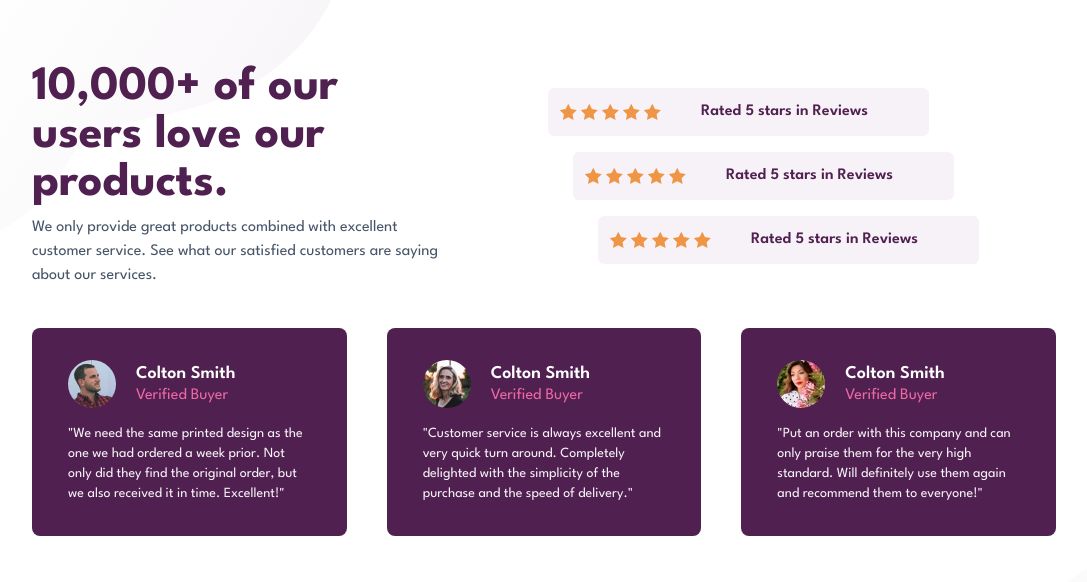
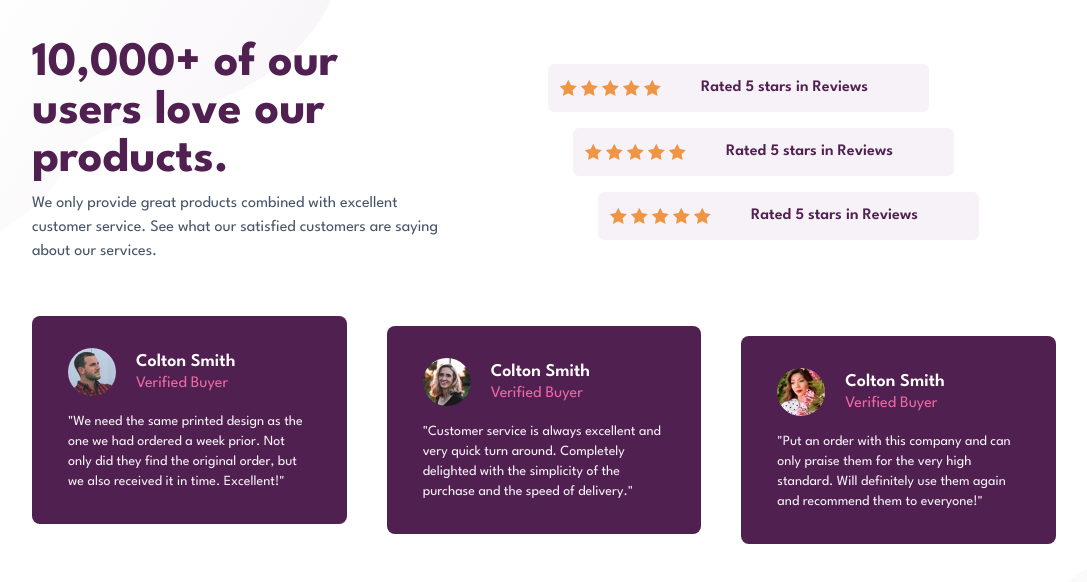
Before and after one commit to thedevangvishnu/mastering-react, a React (Create React App) app in the folder react-practice-projects/newbie-level/project-04/: page / in a window 1280 px wide. Shown: the top 582 px of the page, without its empty margins (96-1183 px from the left). Built offline with nearby package versions, Linux system fonts and the light colour scheme.

Commit message:
Add the logic to style RevieCard in varied top margins
Use useState() and useEffect() to render RevieCard components in such
a way that each successive RevieCard component has a margin-top
of 20px more than its succsesor component.

```diff
--- a/react-practice-projects/newbie-level/project-04/src/components/review-card/ReviewCard.jsx
+++ b/react-practice-projects/newbie-level/project-04/src/components/review-card/ReviewCard.jsx
@@ -1,10 +1,42 @@
-import photo from "../../assets/images/image-colton.jpg";
+import { useState, useEffect } from "react";
 
-const ReviewCard = ({ reviewItem }) => {
+const defaultMargin = { marginTop: "0px" };
+
+const ReviewCard = ({ reviewItem, itemPosition }) => {
+  const marginTopForNext = itemPosition * 20;
+
+  const [marginStyle, setMarginStyle] = useState({
+    marginTop: `${marginTopForNext}px`,
+  });
+
+  useEffect(() => {
+    const handleResize = () => {
+      const screenWidth = window.innerWidth;
+
+      if (screenWidth <= 768) {
+        setMarginStyle(defaultMargin);
+      } else {
+        const marginTopForNextCard = itemPosition * 20;
+        setMarginStyle({ marginTop: `${marginTopForNextCard}px` });
+      }
+    };
+
+    // Add a window resize event listener
+    window.addEventListener("resize", handleResize);
+
+    // Clean up event listener on component unmount
+    return () => {
+      window.removeEventListener("resize", handleResize);
+    };
+  }, [itemPosition]);
+
   const { image, name, review } = reviewItem;
 
   return (
-    <div className="xs:w-11/12 md:w-72 lg:w-80 h-52 flex flex-col xs:gap-6 md:gap-2 lg:gap-4 xs:px-8 md:px-4 lg:px-9 xs:py-8 md:py-6 lg:py-8 bg-magenta-300 rounded-lg justify-center ">
+    <div
+      className="xs:w-11/12 md:w-72 lg:w-80 h-52 flex flex-col xs:gap-6 md:gap-2 lg:gap-4 xs:px-8 md:px-4 lg:px-9 xs:py-8 md:py-6 lg:py-8 bg-magenta-300 rounded-lg justify-center "
+      style={marginStyle}
+    >
       <div className="flex gap-5 items-center">
         <img
           src={image}
--- a/react-practice-projects/newbie-level/project-04/src/components/section-content/SectionContent.jsx
+++ b/react-practice-projects/newbie-level/project-04/src/components/section-content/SectionContent.jsx
@@ -4,7 +4,7 @@ import { reviews } from "../../assets/reviews";
 
 const SectionContent = () => {
   return (
-    <div className="md:w-full md:h-screen relative flex flex-col gap-10  xs:px-4 md:px-12 lg:px-32 py-16 font-display">
+    <div className="md:w-full md:h-screen relative flex flex-col gap-8  xs:px-4 md:px-12 lg:px-32 py-10 font-display">
       {/* upper section */}
       <div className="w-full xs:flex-col xs:gap-6 md:gap-0 lg:gap-2 xs:items-center flex md:flex-row">
         {/* upper left */}
@@ -29,8 +29,12 @@ const SectionContent = () => {
 
       {/* lower section */}
       <div className="xs:flex-col xs:items-center xs:pb-8 md:pb-0 flex md:flex-row xs:gap-8 md:gap-4 xl:gap-10 w-full">
-        {reviews.map((reviewItem) => (
-          <ReviewCard key={reviewItem.id} reviewItem={reviewItem} />
+        {reviews.map((reviewItem, index) => (
+          <ReviewCard
+            key={reviewItem.id}
+            reviewItem={reviewItem}
+            itemPosition={index}
+          />
         ))}
       </div>
     </div>
```
